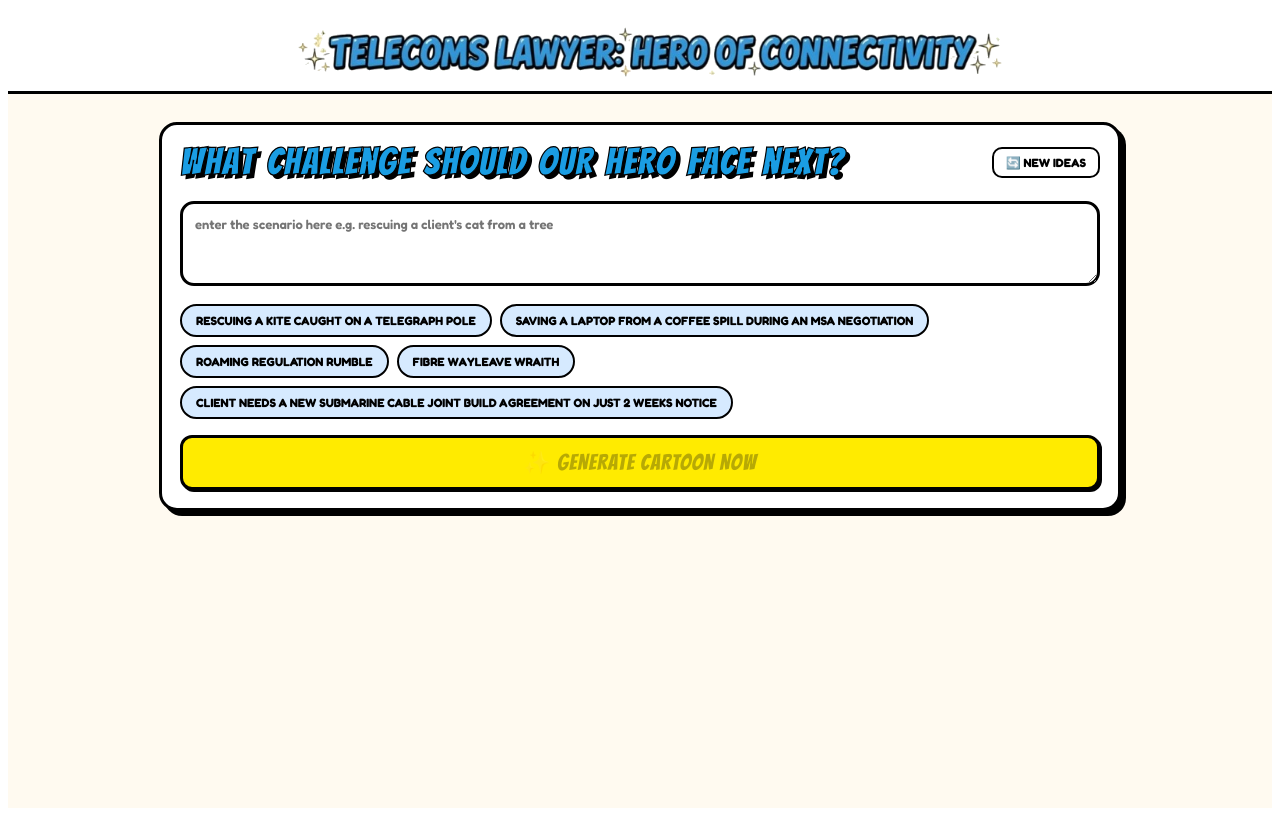
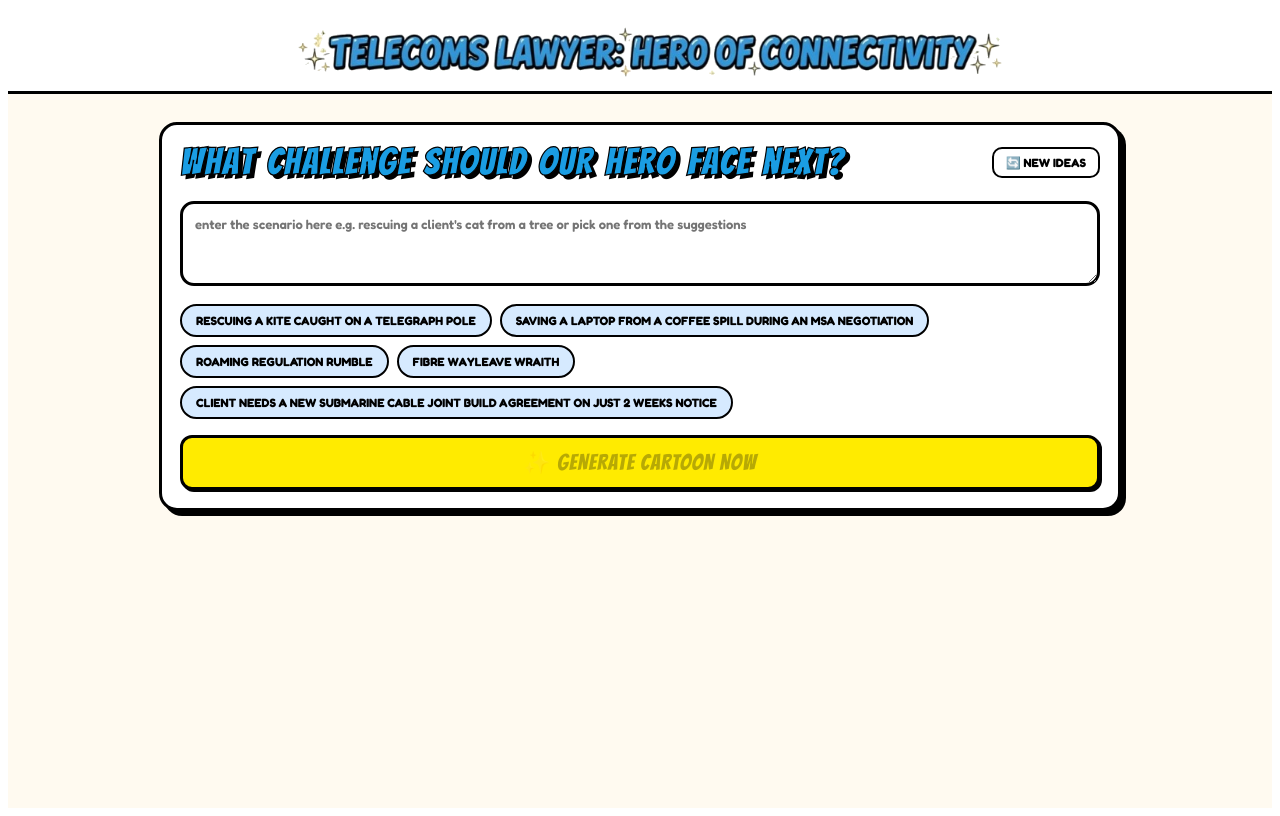
Before and after one commit to conradimike-alt/telecoms-lawyer-new, a Next.js app: page / in a window 1280 px wide. Built offline with nearby package versions, Linux system fonts and the light colour scheme.

Commit message:
Modify textarea placeholder for scenario input
Updated textarea placeholder to include suggestion option.

```diff
--- a/pages/index.js
+++ b/pages/index.js
@@ -144,7 +144,7 @@ export default function Home() {
             </h1>
             <button onClick={() => setSuggestions(getRandomChallenges())} style={{ background: "white", border: "2.5px solid black", borderRadius: 10, padding: "6px 12px", fontFamily: "'Fredoka', sans-serif", fontWeight: 800, fontSize: 12, cursor: "pointer", whiteSpace: "nowrap" }}>🔄 NEW IDEAS</button>
           </div>
-          <textarea value={scenario} onChange={(e) => setScenario(e.target.value)} placeholder="enter the scenario here e.g. rescuing a client's cat from a tree" style={{ width: "100%", border: "3px solid black", borderRadius: 14, padding: 12, fontSize: 13, minHeight: 85, fontFamily: "'Fredoka', sans-serif", fontWeight: 600, boxSizing: "border-box" }} />
+          <textarea value={scenario} onChange={(e) => setScenario(e.target.value)} placeholder="enter the scenario here e.g. rescuing a client's cat from a tree or pick one from the suggestions" style={{ width: "100%", border: "3px solid black", borderRadius: 14, padding: 12, fontSize: 13, minHeight: 85, fontFamily: "'Fredoka', sans-serif", fontWeight: 600, boxSizing: "border-box" }} />
           <div style={{ display: "flex", flexWrap: "wrap", gap: 8, marginTop: 14 }}>
             {suggestions.map((s) => (
               <button key={s} onClick={() => setScenario(s)} style={{ background: "#d6eaff", border: "2.5px solid black", borderRadius: 999, padding: "7px 14px", fontSize: 12, fontFamily: "'Fredoka', sans-serif", fontWeight: 800, textTransform: "uppercase", cursor: "pointer" }}>{s}</button>
```
